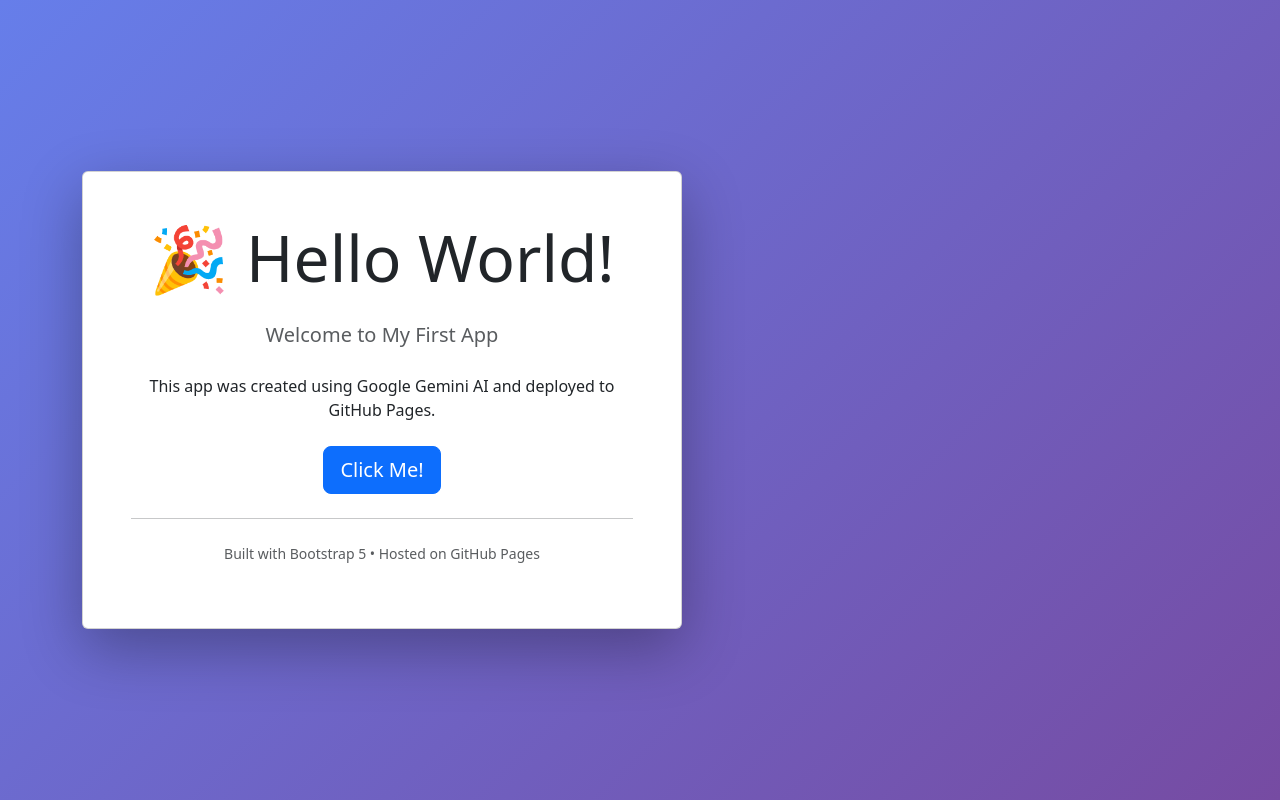
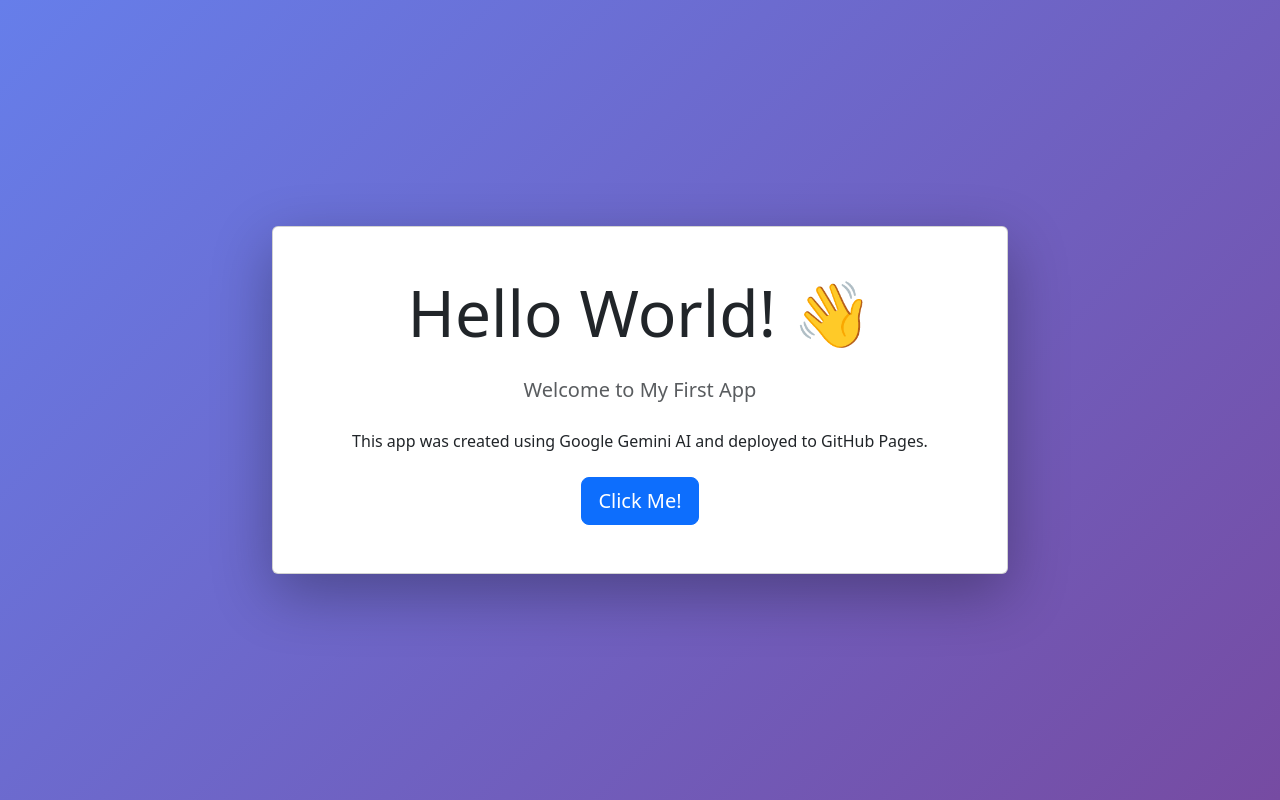
Before and after one commit to subhuchan/my-hello-world-app, a plain HTML site: page index.html in a window 1280 px wide. Drawn offline with nearby package versions, Linux system fonts and the light colour scheme.

Commit message:
Update index.html

```diff
--- a/index.html
+++ b/index.html
@@ -15,22 +15,21 @@
         }
         .card {
             box-shadow: 0 20px 60px rgba(0,0,0,0.3);
-            max-width: 600px;
         }
     </style>
 </head>
 <body>
     <div class="container">
-        <div class="card">
-            <div class="card-body p-5 text-center">
-                <h1 class="display-3 mb-4">🎉 Hello World!</h1>
-                <p class="lead text-muted mb-4">Welcome to My First App</p>
-                <p class="mb-4">This app was created using Google Gemini AI and deployed to GitHub Pages.</p>
-                <button class="btn btn-primary btn-lg" onclick="alert('Hello from my app! 👋')">
-                    Click Me!
-                </button>
-                <hr class="my-4">
-                <p class="text-muted small">Built with Bootstrap 5 • Hosted on GitHub Pages</p>
+        <div class="row justify-content-center">
+            <div class="col-md-8">
+                <div class="card">
+                    <div class="card-body p-5 text-center">
+                        <h1 class="display-3 mb-4">Hello World! 👋</h1>
+                        <p class="lead text-muted mb-4">Welcome to My First App</p>
+                        <p class="mb-4">This app was created using Google Gemini AI and deployed to GitHub Pages.</p>
+                        <button class="btn btn-primary btn-lg" onclick="alert('Hello from my app!')">Click Me!</button>
+                    </div>
+                </div>
             </div>
         </div>
     </div>
```
